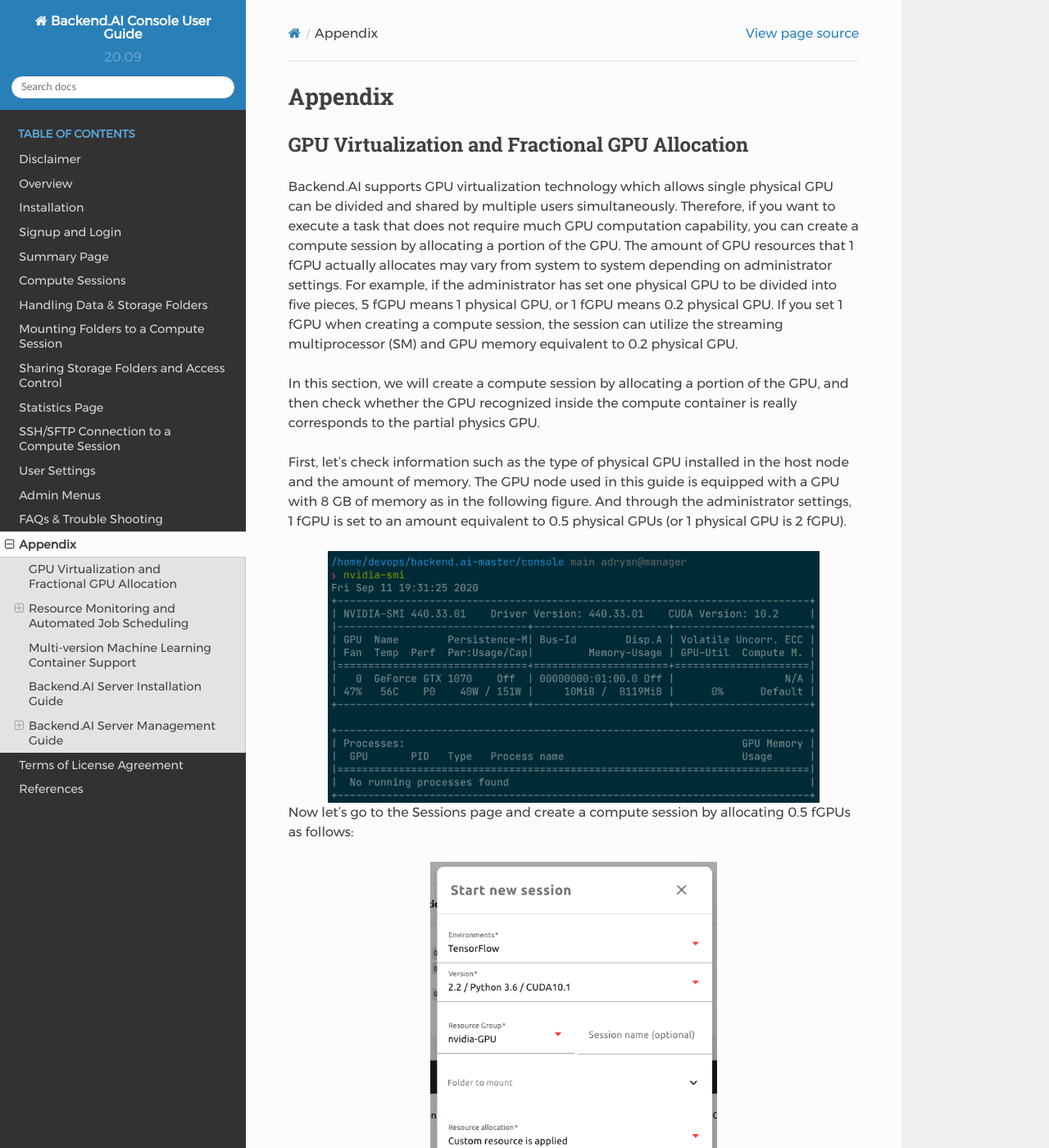
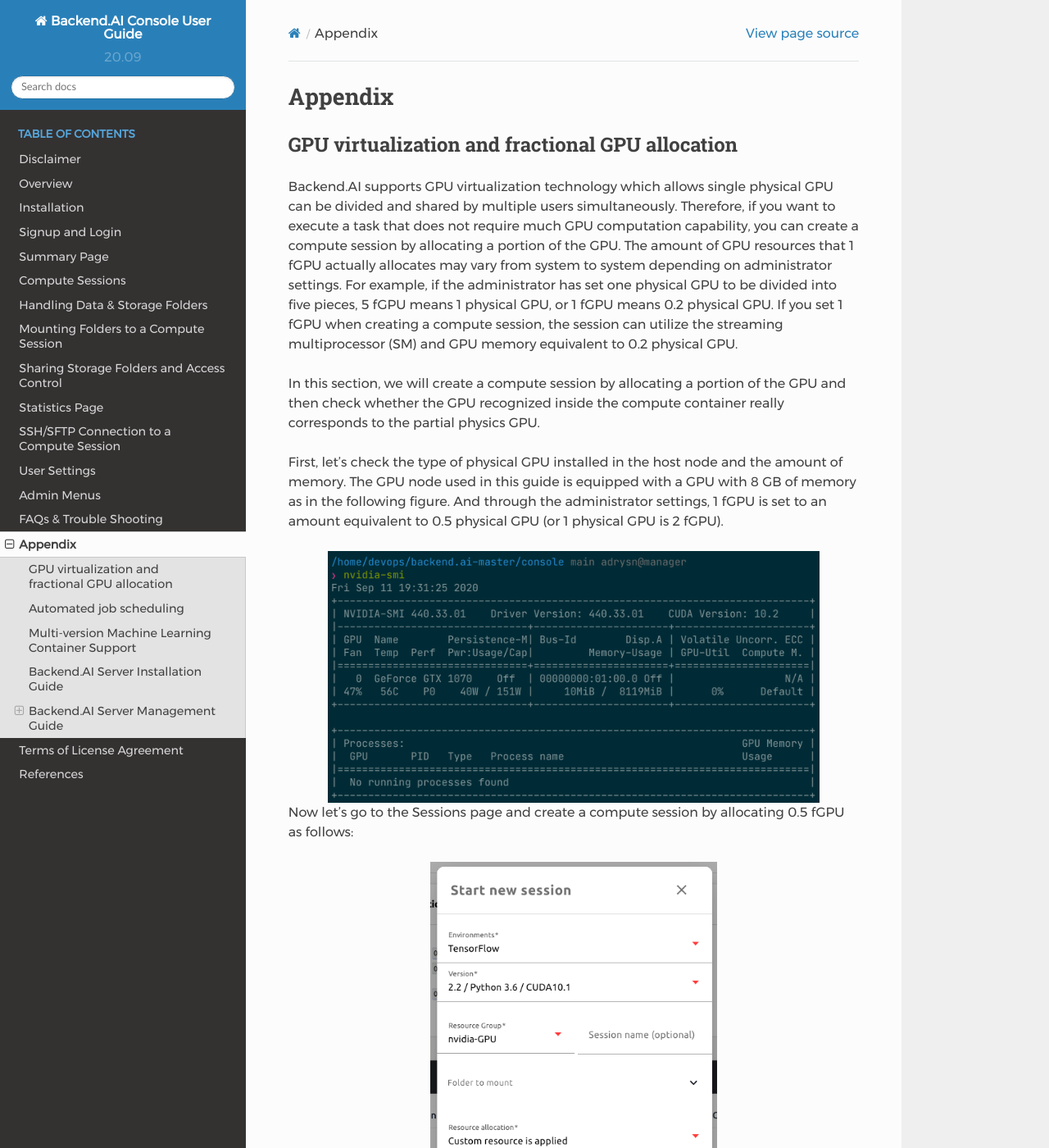
Before and after one commit to lablup/backend.ai-docs-webui, a Sphinx documentation site: the page built from docs/appendix/appendix.rst, in a window 1280 px wide and 1400 px high. Shown: the whole window at 82% size. Built offline with Sphinx 7.4.7 and the Read the Docs theme 2.0.0, drawn with Linux system fonts in a browser that asks for light colours; some of the changed text lies outside the part shown.

Commit message:
removed Resource monitoring through GUI part
since it is in the Compute Sessions page

& trimmed expression

```diff
--- a/docs/appendix/appendix.rst
+++ b/docs/appendix/appendix.rst
@@ -2,7 +2,7 @@
 Appendix
 ================================================
 
-GPU Virtualization and Fractional GPU Allocation
+GPU virtualization and fractional GPU allocation
 ------------------------------------------------
 
 Backend.AI supports GPU virtualization technology which allows single physical
@@ -17,38 +17,37 @@
 memory equivalent to 0.2 physical GPU.
 
 In this section, we will create a compute session by allocating a portion of
-the GPU, and then check whether the GPU recognized inside the compute
-container is really corresponds to the partial physics GPU.
+the GPU and then check whether the GPU recognized inside the compute
+container really corresponds to the partial physics GPU.
 
-First, let's check information such as the type of physical GPU installed in the
+First, let's check the type of physical GPU installed in the
 host node and the amount of memory. The GPU node used in this guide is equipped
 with a GPU with 8 GB of memory as in the following figure. And through the
 administrator settings, 1 fGPU is set to an amount equivalent to 0.5 physical
-GPUs (or 1 physical GPU is 2 fGPU).
+GPU (or 1 physical GPU is 2 fGPU).
 
 .. image:: host_gpu.png
    :width: 600
    :align: center
 
 Now let's go to the Sessions page and create a compute session by allocating 0.5
-fGPUs as follows:
+fGPU as follows:
 
 .. image:: session_launch_dialog_with_gpu.png
    :width: 350
    :align: center
 
-In the Configuration column of the calculation session list, you can see that
+In the Configuration panel of the session list, you can see that
 0.5 fGPU is allocated.
 
 .. image:: session_list_with_gpu.png
 
-Now, let's connect directly to the inside of the container and check if the GPU
-memory (~2 GB) equivalent to 0.5 units is really allocated. Let's bring up a web
+Now, let's connect directly to the container and check if the allocated GPU
+memory is really equivalent to 0.5 units (~2 GB). Let's bring up a web
 terminal. When the terminal comes up, run the ``nvidia-smi`` command. As you can
 see in the following figure, you can see that about 2 GB of GPU memory is
-allocated. This is not possible by a way like PCI passthrough, showing that the
-physical GPU is actually divided into quarters and allocated inside the
-container for this compute session.
+allocated. This shows that the physical GPU is actually divided into quarters and allocated inside the
+container for this compute session, which is not possible by a way like PCI passthrough.
 
 .. image:: nvidia_smi_inside_container.png
    :width: 600
@@ -60,69 +59,18 @@
 
 While training is in progress, connect to the shell of the GPU host node and
 execute the ``nvidia-smi`` command. You can see that there is one GPU attached
-process, and this process is occupying about 25% of the resources of the
+to the process and this process is occupying about 25% of the resources of the
 physical GPU. (GPU occupancy can vary greatly depending on training code and GPU
-model)
+model.)
 
 .. image:: host_nvidia_smi.png
    :width: 600
    :align: center
 
-Alternatively, you can run the ``nvidia-smi`` command from the web terminal you
-left earlier to query the GPU usage history recognized inside the container.
+Alternatively, you can run the ``nvidia-smi`` command from the web terminal to query the GPU usage history inside the container.
 
-Resource Monitoring and Automated Job Scheduling
+Automated job scheduling
 ------------------------------------------------
-
-Resource monitoring through GUI
-^^^^^^^^^^^^^^^^^^^^^^^^^^^^^^^
-
-Backend.AI GUI Console supports resource monitoring through GUI. After logging
-in with a user account, create a compute session. Resource allocation is set as
-shown in the following figure.
-
-.. image:: session_launch_dialog.png
-   :width: 350
-   :align: center
-
-After creating a compute session by clicking the LAUNCH button, you can see that
-the amount of resources allocated by CPU, RAM, and FGPU in the upper resource
-indicator increases. You can check the amount of resources currently used and
-the total amount of resources that can be allocated. The display bar is divided
-into two parts: the upper and the lower. he upper part shows the resource
-allocation status in the current scaling group, and the lower part shows the
-allocation status of total accessible resources.
-
-* Upper: Allocated and available resources within the current scaling group
-
-  - (Resources allocated by the user in the current scaling group) / (Total
-    resources allocatable by the user in the current scaling group)
-
-* Lower: Total allocated and available resources
-
-  - (Resources allocated by the user) / (Resources allocated by the user + Total
-    resources allocatable by the user in the current scaling group)
-
-.. image:: resource_indicator_after_creation.png
-   :align: center
-
-Next, let's delete the compute session we just created. End the session by pressing
-the red power button in the Control column.
-
-.. image:: destroy_kernel.png
-   :width: 500
-   :align: center
-
-After the compute session disappears from the list, you can see that the CPU,
-RAM, and FGPU of the resource indicator decrease by the exact amount of
-resources.
-
-.. image:: resource_indicator_after_destroy.png
-   :align: center
-
-
-Job scheduler
-^^^^^^^^^^^^^^^^^^^
 
 Backend.AI server has a built-in self-developed task scheduler. It automatically
 checks the available resources of all worker nodes and delegates the request to
```
